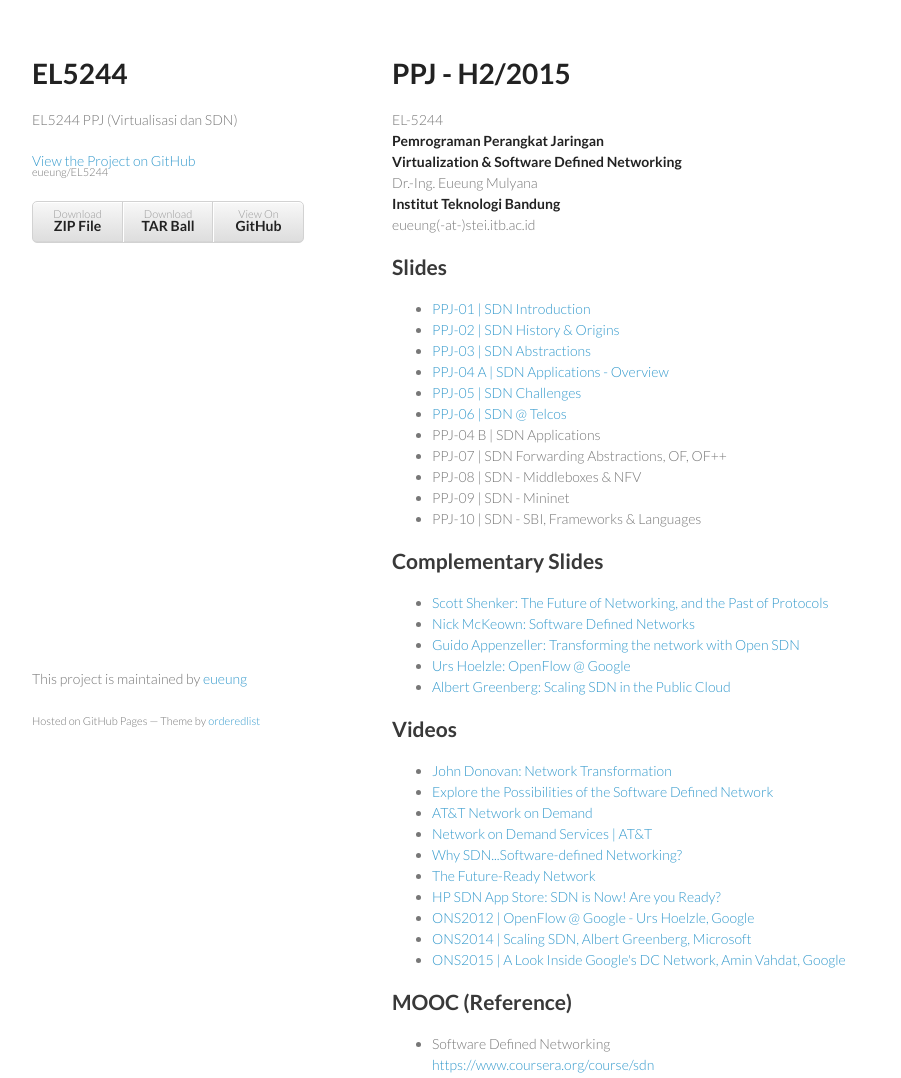
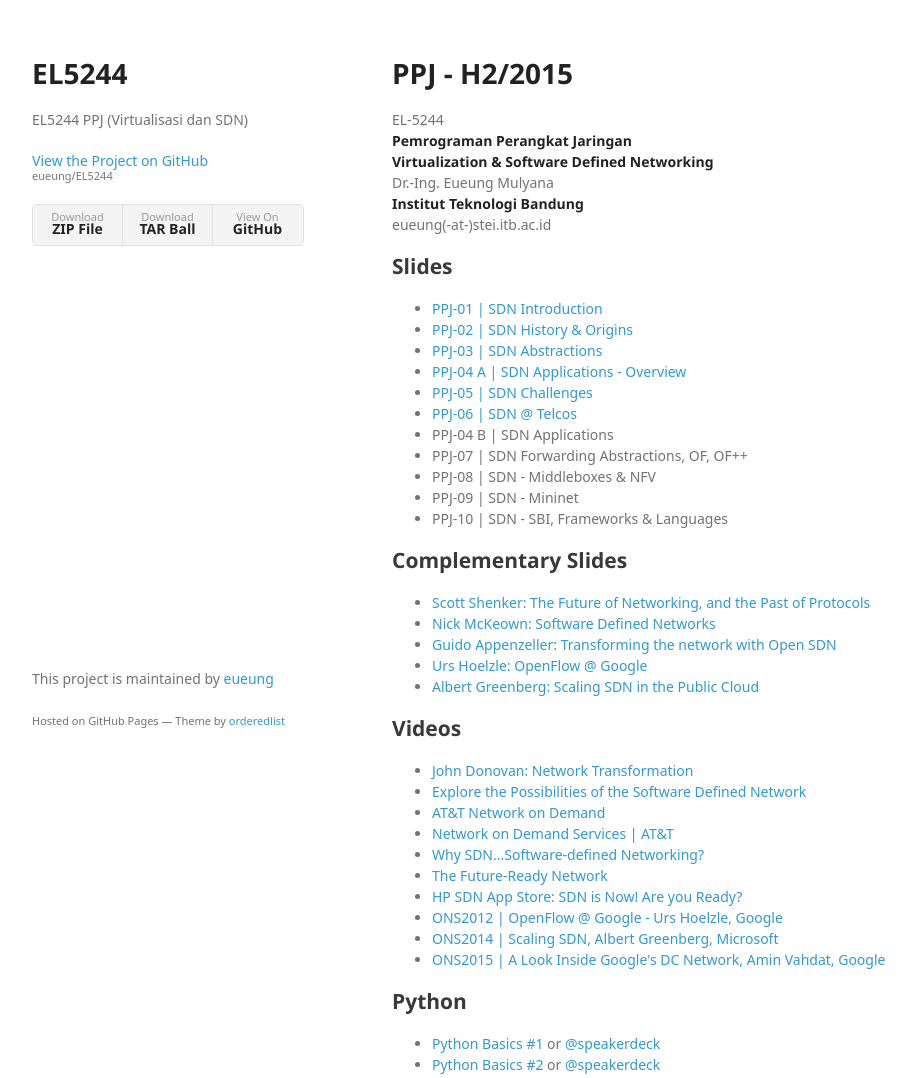
Before and after one commit to eueung/EL5244, a plain HTML site: page index.html in a window 1280 px wide. Shown: the top 1078 px of the page, without its empty margins (178-1079 px from the left). Drawn offline with Linux system fonts and the light colour scheme; a web font is replaced by a local one.

Commit message:
Create gh-pages branch via GitHub

```diff
--- a/index.html
+++ b/index.html
@@ -7,7 +7,7 @@
 
     <link rel="stylesheet" href="stylesheets/styles.css">
     <link rel="stylesheet" href="stylesheets/github-light.css">
-    <meta name="viewport" content="width=device-width, initial-scale=1, user-scalable=no">
+    <meta name="viewport" content="width=device-width">
     <!--[if lt IE 9]>
     <script src="//html5shiv.googlecode.com/svn/trunk/html5.js"></script>
     <![endif]-->
@@ -88,6 +88,18 @@ eueung(-at-)stei.itb.ac.id</p>
 </ul>
 
 <h2>
+<a id="python" class="anchor" href="#python" aria-hidden="true"><span class="octicon octicon-link"></span></a>Python</h2>
+
+<ul>
+<li>
+<a href="http://eueung.github.io/EL6240/py">Python Basics #1</a> or <a href="https://speakerdeck.com/eueung/python-intro">@speakerdeck</a>
+</li>
+<li>
+<a href="http://eueung.github.io/EL5244/py-tut/">Python Basics #2</a> or <a href="https://speakerdeck.com/eueung/py-tut">@speakerdeck</a>
+</li>
+</ul>
+
+<h2>
 <a id="mooc-reference-" class="anchor" href="#mooc-reference-" aria-hidden="true"><span class="octicon octicon-link"></span></a>MOOC (Reference) </h2>
 
 <ul>
--- a/stylesheets/styles.css
+++ b/stylesheets/styles.css
@@ -1,10 +1,65 @@
-@import url(https://fonts.googleapis.com/css?family=Lato:300italic,700italic,300,700);
+@font-face {
+  font-family: 'Noto Sans';
+  font-weight: 400;
+  font-style: normal;
+  src: url('../fonts/Noto-Sans-regular/Noto-Sans-regular.eot');
+  src: url('../fonts/Noto-Sans-regular/Noto-Sans-regular.eot?#iefix') format('embedded-opentype'),
+       local('Noto Sans'),
+       local('Noto-Sans-regular'),
+       url('../fonts/Noto-Sans-regular/Noto-Sans-regular.woff2') format('woff2'),
+       url('../fonts/Noto-Sans-regular/Noto-Sans-regular.woff') format('woff'),
+       url('../fonts/Noto-Sans-regular/Noto-Sans-regular.ttf') format('truetype'),
+       url('../fonts/Noto-Sans-regular/Noto-Sans-regular.svg#NotoSans') format('svg');
+}
+
+@font-face {
+  font-family: 'Noto Sans';
+  font-weight: 700;
+  font-style: normal;
+  src: url('../fonts/Noto-Sans-700/Noto-Sans-700.eot');
+  src: url('../fonts/Noto-Sans-700/Noto-Sans-700.eot?#iefix') format('embedded-opentype'),
+       local('Noto Sans Bold'),
+       local('Noto-Sans-700'),
+       url('../fonts/Noto-Sans-700/Noto-Sans-700.woff2') format('woff2'),
+       url('../fonts/Noto-Sans-700/Noto-Sans-700.woff') format('woff'),
+       url('../fonts/Noto-Sans-700/Noto-Sans-700.ttf') format('truetype'),
+       url('../fonts/Noto-Sans-700/Noto-Sans-700.svg#NotoSans') format('svg');
+}
+
+@font-face {
+  font-family: 'Noto Sans';
+  font-weight: 400;
+  font-style: italic;
+  src: url('../fonts/Noto-Sans-italic/Noto-Sans-italic.eot');
+  src: url('../fonts/Noto-Sans-italic/Noto-Sans-italic.eot?#iefix') format('embedded-opentype'),
+       local('Noto Sans Italic'),
+       local('Noto-Sans-italic'),
+       url('../fonts/Noto-Sans-italic/Noto-Sans-italic.woff2') format('woff2'),
+       url('../fonts/Noto-Sans-italic/Noto-Sans-italic.woff') format('woff'),
+       url('../fonts/Noto-Sans-italic/Noto-Sans-italic.ttf') format('truetype'),
+       url('../fonts/Noto-Sans-italic/Noto-Sans-italic.svg#NotoSans') format('svg');
+}
+
+@font-face {
+  font-family: 'Noto Sans';
+  font-weight: 700;
+  font-style: italic;
+  src: url('../fonts/Noto-Sans-700italic/Noto-Sans-700italic.eot');
+  src: url('../fonts/Noto-Sans-700italic/Noto-Sans-700italic.eot?#iefix') format('embedded-opentype'),
+       local('Noto Sans Bold Italic'),
+       local('Noto-Sans-700italic'),
+       url('../fonts/Noto-Sans-700italic/Noto-Sans-700italic.woff2') format('woff2'),
+       url('../fonts/Noto-Sans-700italic/Noto-Sans-700italic.woff') format('woff'),
+       url('../fonts/Noto-Sans-700italic/Noto-Sans-700italic.ttf') format('truetype'),
+       url('../fonts/Noto-Sans-700italic/Noto-Sans-700italic.svg#NotoSans') format('svg');
+}
 
 body {
+  background-color: #fff;
   padding:50px;
-  font:14px/1.5 Lato, "Helvetica Neue", Helvetica, Arial, sans-serif;
-  color:#777;
-  font-weight:300;
+  font: 14px/1.5 "Noto Sans", "Helvetica Neue", Helvetica, Arial, sans-serif;
+  color:#727272;
+  font-weight:400;
 }
 
 h1, h2, h3, h4, h5, h6 {
@@ -34,15 +89,22 @@ h3, h4, h5, h6 {
 
 a {
   color:#39c;
-  font-weight:400;
   text-decoration:none;
+}
+
+a:hover {
+  color:#069;
 }
 
 a small {
   font-size:11px;
   color:#777;
-  margin-top:-0.6em;
+  margin-top:-0.3em;
   display:block;
+}
+
+a:hover small {
+  color:#777;
 }
 
 .wrapper {
@@ -58,7 +120,7 @@ blockquote {
 }
 
 code, pre {
-  font-family:Monaco, Bitstream Vera Sans Mono, Lucida Console, Terminal;
+  font-family:Monaco, Bitstream Vera Sans Mono, Lucida Console, Terminal, Consolas, Liberation Mono, DejaVu Sans Mono, Courier New, monospace;
   color:#333;
   font-size:12px;
 }
@@ -99,33 +161,32 @@ header {
   width:270px;
   float:left;
   position:fixed;
+  -webkit-font-smoothing:subpixel-antialiased;
 }
 
 header ul {
   list-style:none;
   height:40px;
-
   padding:0;
-
-  background: #eee;
-  background: -moz-linear-gradient(top, #f8f8f8 0%, #dddddd 100%);
-  background: -webkit-gradient(linear, left top, left bottom, color-stop(0%,#f8f8f8), color-stop(100%,#dddddd));
-  background: -webkit-linear-gradient(top, #f8f8f8 0%,#dddddd 100%);
-  background: -o-linear-gradient(top, #f8f8f8 0%,#dddddd 100%);
-  background: -ms-linear-gradient(top, #f8f8f8 0%,#dddddd 100%);
-  background: linear-gradient(top, #f8f8f8 0%,#dddddd 100%);
-
+  background: #f4f4f4;
   border-radius:5px;
-  border:1px solid #d2d2d2;
-  box-shadow:inset #fff 0 1px 0, inset rgba(0,0,0,0.03) 0 -1px 0;
+  border:1px solid #e0e0e0;
   width:270px;
 }
 
 header li {
   width:89px;
   float:left;
-  border-right:1px solid #d2d2d2;
+  border-right:1px solid #e0e0e0;
   height:40px;
+}
+
+header li:first-child a {
+  border-radius:5px 0 0 5px;
+}
+
+header li:last-child a {
+  border-radius:0 5px 5px 0;
 }
 
 header ul a {
@@ -135,17 +196,20 @@ header ul a {
   display:block;
   text-align:center;
   padding-top:6px;
-  height:40px;
+  height:34px;
+}
+
+header ul a:hover {
+  color:#999;
+}
+
+header ul a:active {
+  background-color:#f0f0f0;
 }
 
 strong {
   color:#222;
   font-weight:700;
-}
-
-header ul li + li {
-  width:88px;
-  border-left:1px solid #fff;
 }
 
 header ul li + li + li {
@@ -181,6 +245,7 @@ footer {
   float:left;
   position:fixed;
   bottom:50px;
+  -webkit-font-smoothing:subpixel-antialiased;
 }
 
 @media print, screen and (max-width: 960px) {
@@ -242,7 +307,11 @@ footer {
   }
 
   header ul {
-    display:none;
+    width:99%;
+  }
+
+  header li, header ul li + li + li {
+    width:33%;
   }
 }
 
```
Also changed, not shown: params.json (+1 -1 lines).
